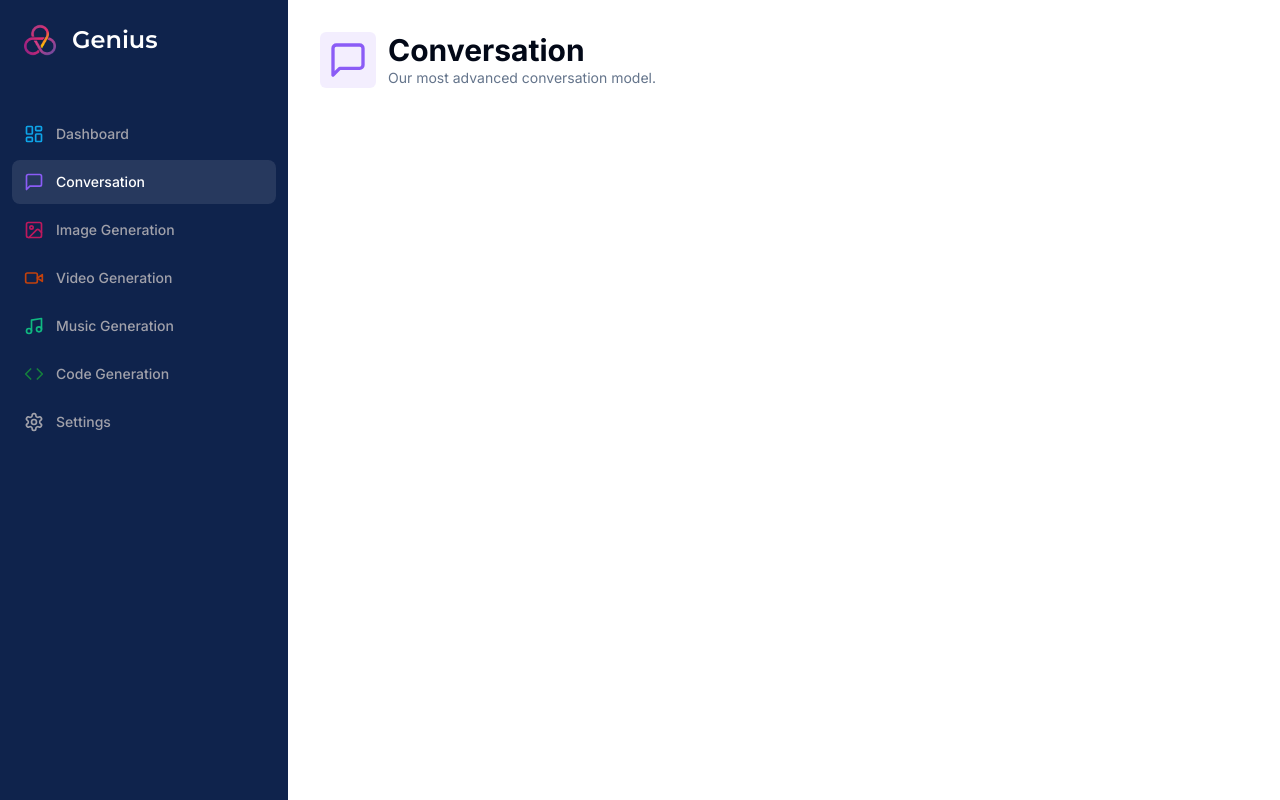
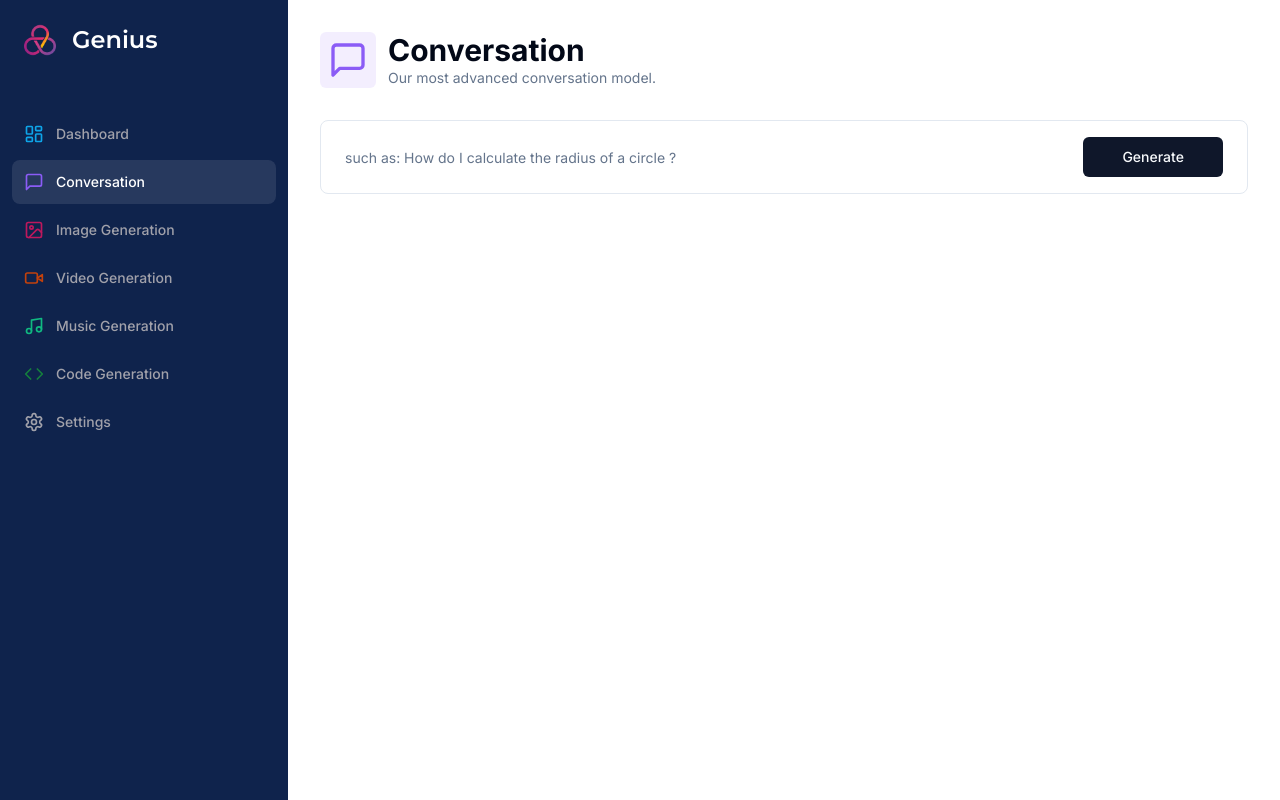
Before and after one commit to jiaen188/nextjs-react-clerk-ai-sass, a Next.js app: page /conversation in a window 1280 px wide. Built offline with nearby package versions, Linux system fonts and the light colour scheme.

Commit message:
feat: 对话的form 表单

```diff
--- a/app/(dashboard)/(routes)/conversation/page.tsx
+++ b/app/(dashboard)/(routes)/conversation/page.tsx
@@ -1,7 +1,35 @@
+"use client";
+
+import { z } from "zod";
+import { zodResolver } from "@hookform/resolvers/zod";
+import { MessageSquare } from "lucide-react";
+import { useForm } from "react-hook-form";
+
 import Heading from "@/components/Heading";
-import { MessageSquare } from "lucide-react";
+import { Form, FormControl, FormField, FormItem } from "@/components/ui/form";
+import { Button } from "@/components/ui/button";
+import { Input } from "@/components/ui/input";
+
+const formSchema = z.object({
+  prompt: z.string().min(1, { message: "prompt is required" }),
+});
 
 const ConversationPage = () => {
+  const form = useForm<z.infer<typeof formSchema>>({
+    resolver: zodResolver(formSchema),
+    defaultValues: {
+      prompt: "",
+    },
+  });
+
+  const isLoading = form.formState.isSubmitting;
+
+  const onSubmit = async (values: z.infer<typeof formSchema>) => {
+    // Do something with the form values.
+    // ✅ This will be type-safe and validated.
+    console.log(values);
+  };
+
   return (
     <div>
       <Heading
@@ -11,6 +39,40 @@
         iconColor="text-violet-500"
         bgColor="bg-violet-500/10"
       ></Heading>
+      <div className="px-4 lg:px-8">
+        <div>
+          <Form {...form}>
+            <form
+              onSubmit={form.handleSubmit(onSubmit)}
+              className="rounded-lg border w-full p-4 px-3 md:px-6 focus-within:shadow-sm grid grid-cols-12 gap-2"
+            >
+              <FormField
+                control={form.control}
+                name="prompt"
+                render={({ field }) => (
+                  <FormItem className="col-span-12 lg:col-span-10">
+                    <FormControl className="m-0 p-0">
+                      <Input
+                        className=" border-0 outline-none focus-visible:ring-0 focus-visible:ring-transparent"
+                        disabled={isLoading}
+                        placeholder="such as: How do I calculate the radius of a circle ?"
+                        {...field}
+                      />
+                    </FormControl>
+                  </FormItem>
+                )}
+              />
+              <Button
+                className="col-span-12 lg:col-span-2 w-full"
+                disabled={isLoading}
+                type="submit"
+              >
+                Generate
+              </Button>
+            </form>
+          </Form>
+        </div>
+      </div>
     </div>
   );
 };
--- /dev/null
+++ b/components/ui/form.tsx
@@ -0,0 +1,176 @@
+import * as React from "react"
+import * as LabelPrimitive from "@radix-ui/react-label"
+import { Slot } from "@radix-ui/react-slot"
+import {
+  Controller,
+  ControllerProps,
+  FieldPath,
+  FieldValues,
+  FormProvider,
+  useFormContext,
+} from "react-hook-form"
+
+import { cn } from "@/lib/utils"
+import { Label } from "@/components/ui/label"
+
+const Form = FormProvider
+
+type FormFieldContextValue<
+  TFieldValues extends FieldValues = FieldValues,
+  TName extends FieldPath<TFieldValues> = FieldPath<TFieldValues>
+> = {
+  name: TName
+}
+
+const FormFieldContext = React.createContext<FormFieldContextValue>(
+  {} as FormFieldContextValue
+)
+
+const FormField = <
+  TFieldValues extends FieldValues = FieldValues,
+  TName extends FieldPath<TFieldValues> = FieldPath<TFieldValues>
+>({
+  ...props
+}: ControllerProps<TFieldValues, TName>) => {
+  return (
+    <FormFieldContext.Provider value={{ name: props.name }}>
+      <Controller {...props} />
+    </FormFieldContext.Provider>
+  )
+}
+
+const useFormField = () => {
+  const fieldContext = React.useContext(FormFieldContext)
+  const itemContext = React.useContext(FormItemContext)
+  const { getFieldState, formState } = useFormContext()
+
+  const fieldState = getFieldState(fieldContext.name, formState)
+
+  if (!fieldContext) {
+    throw new Error("useFormField should be used within <FormField>")
+  }
+
+  const { id } = itemContext
+
+  return {
+    id,
+    name: fieldContext.name,
+    formItemId: `${id}-form-item`,
+    formDescriptionId: `${id}-form-item-description`,
+    formMessageId: `${id}-form-item-message`,
+    ...fieldState,
+  }
+}
+
+type FormItemContextValue = {
+  id: string
+}
+
+const FormItemContext = React.createContext<FormItemContextValue>(
+  {} as FormItemContextValue
+)
+
+const FormItem = React.forwardRef<
+  HTMLDivElement,
+  React.HTMLAttributes<HTMLDivElement>
+>(({ className, ...props }, ref) => {
+  const id = React.useId()
+
+  return (
+    <FormItemContext.Provider value={{ id }}>
+      <div ref={ref} className={cn("space-y-2", className)} {...props} />
+    </FormItemContext.Provider>
+  )
+})
+FormItem.displayName = "FormItem"
+
+const FormLabel = React.forwardRef<
+  React.ElementRef<typeof LabelPrimitive.Root>,
+  React.ComponentPropsWithoutRef<typeof LabelPrimitive.Root>
+>(({ className, ...props }, ref) => {
+  const { error, formItemId } = useFormField()
+
+  return (
+    <Label
+      ref={ref}
+      className={cn(error && "text-destructive", className)}
+      htmlFor={formItemId}
+      {...props}
+    />
+  )
+})
+FormLabel.displayName = "FormLabel"
+
+const FormControl = React.forwardRef<
+  React.ElementRef<typeof Slot>,
+  React.ComponentPropsWithoutRef<typeof Slot>
+>(({ ...props }, ref) => {
+  const { error, formItemId, formDescriptionId, formMessageId } = useFormField()
+
+  return (
+    <Slot
+      ref={ref}
+      id={formItemId}
+      aria-describedby={
+        !error
+          ? `${formDescriptionId}`
+          : `${formDescriptionId} ${formMessageId}`
+      }
+      aria-invalid={!!error}
+      {...props}
+    />
+  )
+})
+FormControl.displayName = "FormControl"
+
+const FormDescription = React.forwardRef<
+  HTMLParagraphElement,
+  React.HTMLAttributes<HTMLParagraphElement>
+>(({ className, ...props }, ref) => {
+  const { formDescriptionId } = useFormField()
+
+  return (
+    <p
+      ref={ref}
+      id={formDescriptionId}
+      className={cn("text-sm text-muted-foreground", className)}
+      {...props}
+    />
+  )
+})
+FormDescription.displayName = "FormDescription"
+
+const FormMessage = React.forwardRef<
+  HTMLParagraphElement,
+  React.HTMLAttributes<HTMLParagraphElement>
+>(({ className, children, ...props }, ref) => {
+  const { error, formMessageId } = useFormField()
+  const body = error ? String(error?.message) : children
+
+  if (!body) {
+    return null
+  }
+
+  return (
+    <p
+      ref={ref}
+      id={formMessageId}
+      className={cn("text-sm font-medium text-destructive", className)}
+      {...props}
+    >
+      {body}
+    </p>
+  )
+})
+FormMessage.displayName = "FormMessage"
+
+export {
+  useFormField,
+  Form,
+  FormItem,
+  FormLabel,
+  FormControl,
+  FormDescription,
+  FormMessage,
+  FormField,
+}
--- /dev/null
+++ b/components/ui/input.tsx
@@ -0,0 +1,25 @@
+import * as React from "react"
+
+import { cn } from "@/lib/utils"
+
+export interface InputProps
+  extends React.InputHTMLAttributes<HTMLInputElement> {}
+
+const Input = React.forwardRef<HTMLInputElement, InputProps>(
+  ({ className, type, ...props }, ref) => {
+    return (
+      <input
+        type={type}
+        className={cn(
+          "flex h-10 w-full rounded-md border border-input bg-background px-3 py-2 text-sm ring-offset-background file:border-0 file:bg-transparent file:text-sm file:font-medium placeholder:text-muted-foreground focus-visible:outline-none focus-visible:ring-2 focus-visible:ring-ring focus-visible:ring-offset-2 disabled:cursor-not-allowed disabled:opacity-50",
+          className
+        )}
+        ref={ref}
+        {...props}
+      />
+    )
+  }
+)
+Input.displayName = "Input"
+
+export { Input }
--- /dev/null
+++ b/components/ui/label.tsx
@@ -0,0 +1,26 @@
+"use client"
+
+import * as React from "react"
+import * as LabelPrimitive from "@radix-ui/react-label"
+import { cva, type VariantProps } from "class-variance-authority"
+
+import { cn } from "@/lib/utils"
+
+const labelVariants = cva(
+  "text-sm font-medium leading-none peer-disabled:cursor-not-allowed peer-disabled:opacity-70"
+)
+
+const Label = React.forwardRef<
+  React.ElementRef<typeof LabelPrimitive.Root>,
+  React.ComponentPropsWithoutRef<typeof LabelPrimitive.Root> &
+    VariantProps<typeof labelVariants>
+>(({ className, ...props }, ref) => (
+  <LabelPrimitive.Root
+    ref={ref}
+    className={cn(labelVariants(), className)}
+    {...props}
+  />
+))
+Label.displayName = LabelPrimitive.Root.displayName
+
+export { Label }
--- a/package.json
+++ b/package.json
@@ -10,7 +10,9 @@
   },
   "dependencies": {
     "@clerk/nextjs": "^4.29.7",
+    "@hookform/resolvers": "^3.3.4",
     "@radix-ui/react-dialog": "^1.0.5",
+    "@radix-ui/react-label": "^2.0.2",
     "@radix-ui/react-slot": "^1.0.2",
     "class-variance-authority": "^0.7.0",
     "clsx": "^2.1.0",
@@ -18,8 +20,10 @@
     "next": "14.1.0",
     "react": "^18",
     "react-dom": "^18",
+    "react-hook-form": "^7.50.1",
     "tailwind-merge": "^2.2.1",
-    "tailwindcss-animate": "^1.0.7"
+    "tailwindcss-animate": "^1.0.7",
+    "zod": "^3.22.4"
   },
   "devDependencies": {
     "@types/node": "^20",
```
Also changed, not shown: 1 other file (tests, documents, lock files or other folders).
